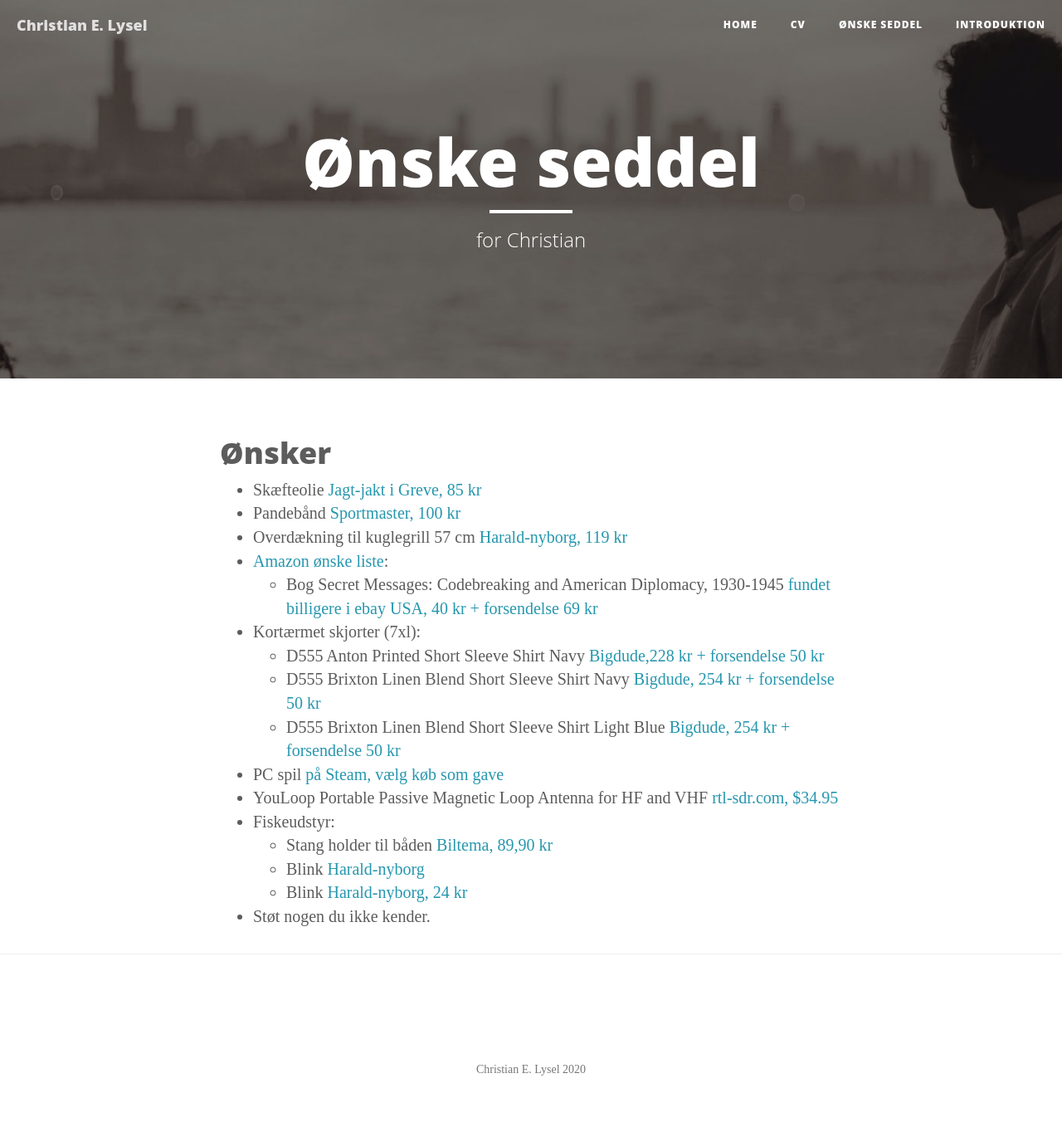
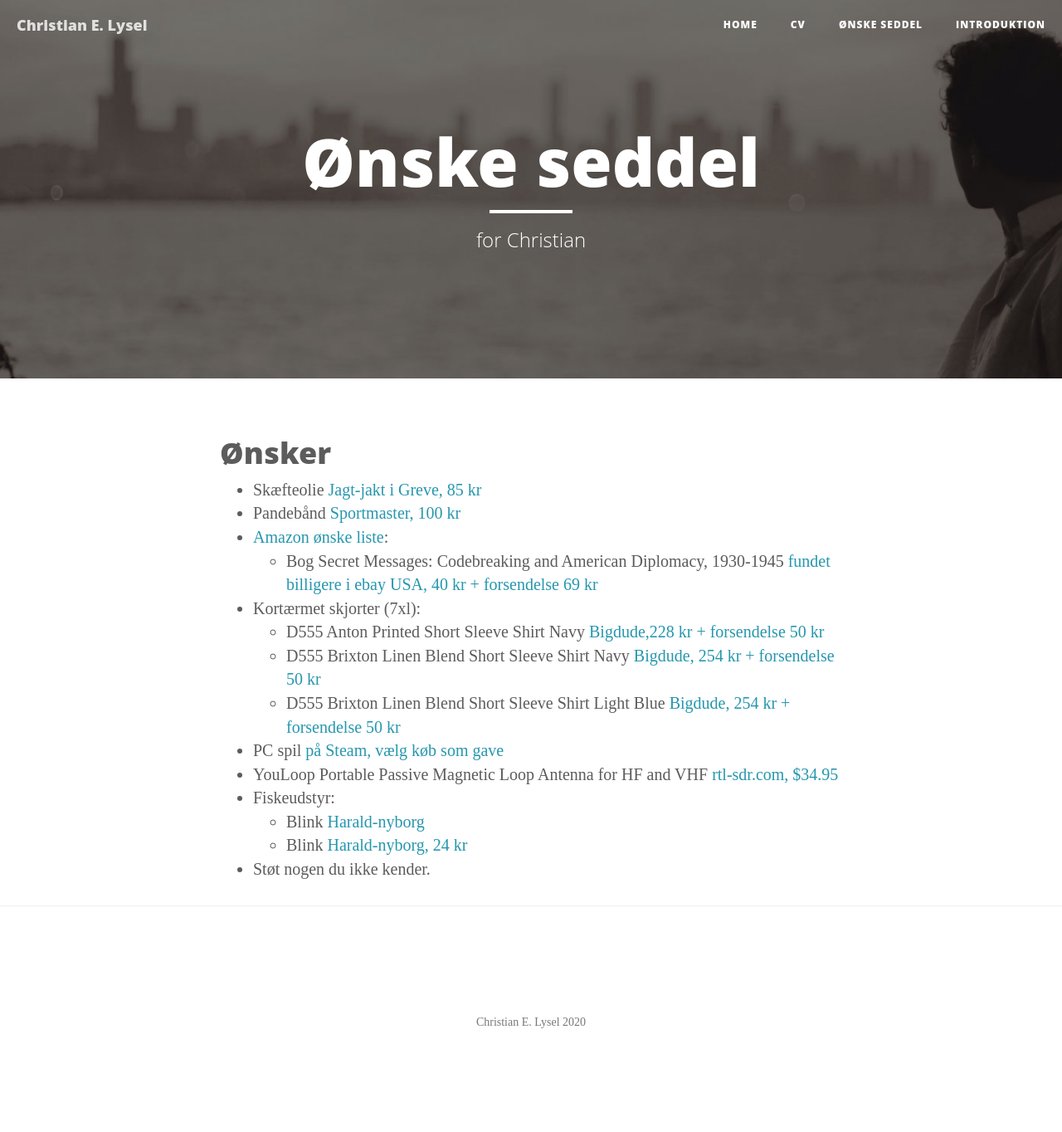
Before and after one commit to clysel/christian.lysel.net, a Jekyll site: the page built from gave.markdown, in a window 1280 px wide. Shown: the whole page at 83% size. Built offline with Jekyll 4.4.1, drawn with Linux system fonts in a browser that asks for light colours; after the commit the page ends 1307 px from its top, so only the background shows below that.

Commit message:
Update gave.markdown

```diff
--- a/gave.markdown
+++ b/gave.markdown
@@ -8,7 +8,6 @@ header-img: "img/about-bg.jpg"
 
  * Skæfteolie [Jagt-jakt i Greve, 85 kr](https://jagt-jakt.dk/tyrchem-208/rewoil-skaefteolie-p1129)
  * Pandebånd [Sportmaster, 100 kr](https://sportmaster.dk/nike-swoosh-pandeband-blackwhite-1115385)
- * Overdækning til kuglegrill 57 cm [Harald-nyborg, 119 kr](https://www.harald-nyborg.dk/produkt/overtraek-til-kuglegril-bg560)
  * [Amazon ønske liste](https://www.amazon.co.uk/hz/wishlist/ls/A5JDJ32DBJ34?ref_=wl_share):
    * Bog Secret Messages: Codebreaking and American Diplomacy, 1930-1945 [fundet billigere i ebay USA, 40 kr + forsendelse 69 kr](https://www.ebay.com/itm/Secret-Messages-Codebreaking-and-American-Diplomacy-1930-1945/312616310755)
  * Kortærmet skjorter (7xl):
@@ -18,7 +17,6 @@ header-img: "img/about-bg.jpg"
  * PC spil [på Steam, vælg køb som gave](https://store.steampowered.com/wishlist/profiles/76561197993716838/#sort=order)
  * YouLoop Portable Passive Magnetic Loop Antenna for HF and VHF [rtl-sdr.com, $34.95](https://www.rtl-sdr.com/buy-rtl-sdr-dvb-t-dongles/?add-to-cart=41564)
  * Fiskeudstyr:
-   * Stang holder til båden [Biltema, 89,90 kr](https://www.biltema.dk/fritid/fiskeri/fiskerivarktoj/stangholder-2000037268)
    * Blink [Harald-nyborg](https://www.harald-nyborg.dk/produkt/slim-spoon-5-cm-solv)
    * Blink [Harald-nyborg, 24 kr](https://www.harald-nyborg.dk/produkt/pilgrim-lure-18g-solv-bla)
  * Støt nogen du ikke kender.
```
